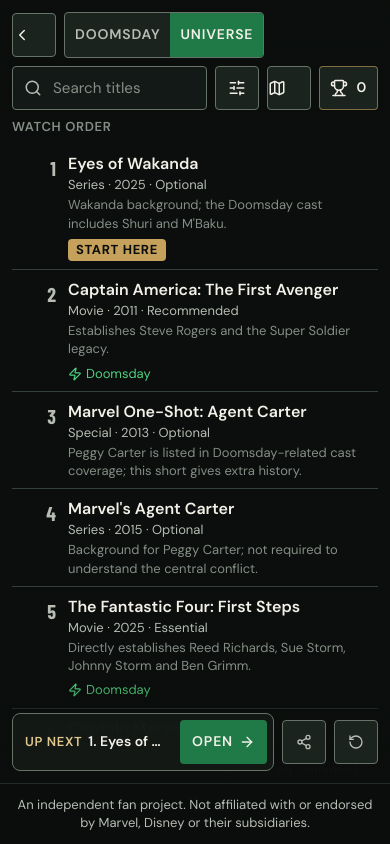
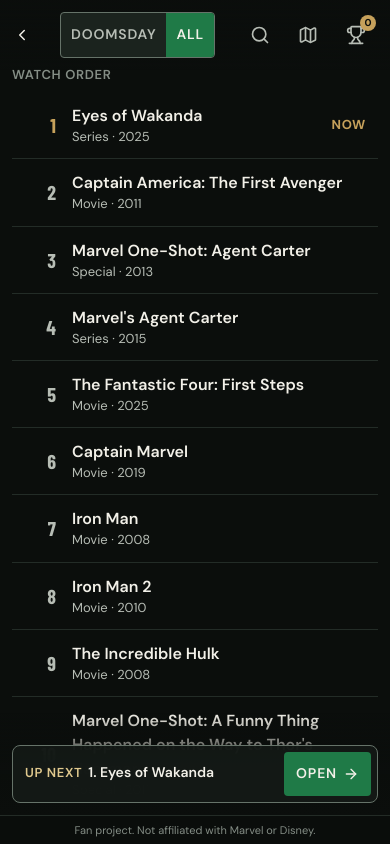
Before and after one commit to karthikskailas/Dooms-Day, a Nuxt app: page /universe in a window 390 px wide. Built offline with nearby package versions, Linux system fonts and the light colour scheme.

Commit message:
Phones: one-row icon toolbar, search on demand, one-line list rows, slimmer up-next bar and footer, no zoom buttons

```diff
--- a/app/components/journey/MapCanvas.vue
+++ b/app/components/journey/MapCanvas.vue
@@ -357,7 +357,7 @@ const controlClass =
 
     <!-- Controls stay clear of the toolbar and the preview. -->
     <div
-      class="absolute bottom-3 left-3 z-20 flex flex-col divide-y divide-line-strong overflow-hidden rounded-panel border border-line-strong"
+      class="absolute bottom-3 left-3 z-20 flex flex-col divide-y divide-line-strong overflow-hidden rounded-panel border border-line-strong max-md:hidden"
       role="group"
       aria-label="Map view controls"
       @pointerdown.stop
--- a/app/components/journey/RoadmapExplorer.vue
+++ b/app/components/journey/RoadmapExplorer.vue
@@ -39,6 +39,8 @@ const isWatched = (id: string) => progress.isWatched(id)
 
 const filters = ref<MapFilters>(defaultFilters())
 const filtersOpen = ref(false)
+// Phones keep search behind an icon; md and up always show it.
+const searchOpen = ref(false)
 const mode = ref<'map' | 'list'>('map')
 const selectedId = ref<string | null>(null)
 const canvas = ref<{ focusOn: (id: string) => void; diveIn: () => void } | null>(null)
@@ -122,8 +124,8 @@ async function showMap() {
 }
 
 const tabs = [
-  { to: '/journey/doomsday', label: 'Doomsday', short: 'Doomsday' },
-  { to: '/universe', label: 'Whole Universe', short: 'Universe' },
+  { to: '/journey/doomsday', label: 'Doomsday', short: 'Doomsday', phone: 'Doomsday' },
+  { to: '/universe', label: 'Whole Universe', short: 'Universe', phone: 'All' },
 ]
 
 const toolButton =
@@ -175,8 +177,8 @@ const toolButton =
     <div class="pointer-events-none absolute inset-x-0 top-0 z-20 flex flex-col gap-2 bg-linear-to-b from-void/90 to-transparent p-3">
       <div ref="bar" class="flex flex-wrap items-center gap-2 md:flex-nowrap md:gap-3">
         <!-- Left: where you are -->
-        <div class="order-1 flex items-center gap-2">
-          <NuxtLink to="/" :class="[toolButton, 'pointer-events-auto max-sm:min-w-11 max-sm:px-0']" aria-label="Back to home">
+        <div class="order-1 flex items-center gap-1 sm:gap-2">
+          <NuxtLink to="/" :class="[toolButton, 'pointer-events-auto max-md:min-w-11 max-md:border-transparent max-md:bg-transparent max-md:px-0']" aria-label="Back to home">
             <ChevronLeft :size="18" aria-hidden="true" />
             <span class="hidden sm:inline">Back</span>
           </NuxtLink>
@@ -189,9 +191,26 @@ const toolButton =
               exact-active-class=""
               class="inline-flex min-h-11 items-center px-2.5 text-control font-semibold uppercase tracking-[0.06em] text-ink-muted transition-colors duration-150 hover:text-ink aria-[current=page]:bg-doom-green aria-[current=page]:text-ink sm:px-3"
             >
-              <span class="xl:hidden">{{ tab.short }}</span><span class="hidden xl:inline">{{ tab.label }}</span>
+              <span class="sm:hidden">{{ tab.phone }}</span><span class="max-sm:hidden xl:hidden">{{ tab.short }}</span><span class="hidden xl:inline">{{ tab.label }}</span>
             </NuxtLink>
           </nav>
+        </div>
+
+        <!-- Phones: three quiet icons instead of a second row of boxes. Search opens its own row on demand. -->
+        <div class="pointer-events-auto order-3 ml-auto flex items-center gap-1 md:hidden">
+          <button type="button" class="inline-flex size-11 items-center justify-center rounded-control text-ink-muted transition-colors duration-150 hover:bg-surface-soft hover:text-ink" :class="searchOpen || active ? 'text-gold-soft' : ''" :aria-expanded="searchOpen" aria-label="Search and filter" @click="searchOpen = !searchOpen">
+            <Search :size="20" aria-hidden="true" />
+          </button>
+          <button v-if="mode === 'map'" type="button" class="inline-flex size-11 items-center justify-center rounded-control text-ink-muted transition-colors duration-150 hover:bg-surface-soft hover:text-ink" aria-label="List view" @click="mode = 'list'">
+            <List :size="20" aria-hidden="true" />
+          </button>
+          <button v-else type="button" class="inline-flex size-11 items-center justify-center rounded-control text-ink-muted transition-colors duration-150 hover:bg-surface-soft hover:text-ink" aria-label="Map view" @click="showMap">
+            <MapIcon :size="20" aria-hidden="true" />
+          </button>
+          <NuxtLink to="/achievements" class="inline-flex size-11 items-center justify-center rounded-control text-ink-muted transition-colors duration-150 hover:bg-surface-soft hover:text-ink relative text-gold-soft" :aria-label="`Achievement cards, ${watchedCount} unlocked`">
+            <Trophy :size="20" aria-hidden="true" />
+            <span class="absolute right-0.5 top-0.5 min-w-4 rounded-full bg-relic-gold px-1 text-center text-[0.625rem] font-bold leading-4 tabular-nums text-void">{{ watchedCount }}</span>
+          </NuxtLink>
         </div>
 
         <!-- Middle: progress (phones read it in the bar at the bottom) -->
@@ -205,7 +224,7 @@ const toolButton =
         <h1 class="sr-only">{{ title }}</h1>
 
         <!-- Right: find things, change the view, open your cards. One row on phones; separate items of the bar from md up. -->
-        <div class="order-5 flex basis-full items-center gap-2 md:contents">
+        <div class="order-5 flex basis-full items-center gap-2 md:contents" :class="searchOpen ? '' : 'max-md:hidden'">
         <div class="flex min-w-0 flex-1 items-center gap-2 md:order-3 md:flex-none">
           <label class="pointer-events-auto relative min-w-0 flex-1 md:w-44 md:flex-none xl:w-64">
             <span class="sr-only">Search titles</span>
@@ -231,7 +250,7 @@ const toolButton =
             <span class="hidden xl:inline">Filters</span>
           </button>
         </div>
-        <div class="flex items-center gap-2 md:order-4">
+        <div class="flex items-center gap-2 max-md:hidden md:order-4">
           <button v-if="mode === 'map'" type="button" :class="[toolButton, 'pointer-events-auto max-sm:min-w-11 max-sm:px-0']" aria-label="List view" @click="mode = 'list'">
             <List :size="18" aria-hidden="true" />
             <span class="hidden xl:inline">List</span>
--- a/app/components/journey/RouteStrip.vue
+++ b/app/components/journey/RouteStrip.vue
@@ -48,7 +48,7 @@ const small =
 <template>
   <div
     class="pointer-events-none absolute z-20 flex items-center justify-end gap-2"
-    :class="overMap ? 'bottom-3 left-16 right-3 md:left-20' : 'inset-x-0 bottom-0 bg-linear-to-t from-void via-void/90 to-transparent px-3 pb-3 pt-8'"
+    :class="overMap ? 'bottom-3 left-3 right-3 md:left-20' : 'inset-x-0 bottom-0 bg-linear-to-t from-void via-void/90 to-transparent px-3 pb-3 pt-8'"
   >
     <div class="pointer-events-auto flex min-w-0 flex-1 items-center gap-3 rounded-panel border border-line-strong bg-surface/95 py-1.5 pl-3 pr-1.5 md:max-w-xl">
       <div class="min-w-0 flex-1">
@@ -67,7 +67,7 @@ const small =
         <ArrowRight :size="16" aria-hidden="true" />
       </button>
     </div>
-    <div class="pointer-events-auto flex items-center gap-2">
+    <div class="pointer-events-auto flex items-center gap-2 max-sm:hidden">
       <button type="button" :class="small" @click="share">
         <Share2 :size="16" aria-hidden="true" />
         <span class="hidden sm:inline">Share</span>
--- a/app/components/journey/TitleList.vue
+++ b/app/components/journey/TitleList.vue
@@ -18,7 +18,7 @@ const main = computed(() => props.nodes.filter((n) => n.kind === 'main'))
 const supplemental = computed(() => props.nodes.filter((n) => n.kind === 'supplemental'))
 
 const row =
-  'flex min-h-14 w-full items-start gap-3 border-b border-line px-3 py-2 text-left transition-colors duration-150 hover:bg-surface-soft'
+  'flex min-h-16 w-full items-center gap-4 border-b border-line/60 px-3 py-3 text-left transition-colors duration-150 hover:bg-surface-soft md:min-h-14 md:items-start md:gap-3 md:py-2'
 </script>
 
 <template>
@@ -28,17 +28,20 @@ const row =
       <ol>
         <li v-for="n in main" :key="n.id">
           <button type="button" :aria-pressed="n.id === selectedId" :class="[row, n.id === selectedId ? 'bg-surface-soft' : '']" @click="$emit('select', n.id)">
-            <span class="w-8 shrink-0 self-start pt-0.5 text-right font-display text-xl font-bold text-ink-muted">{{ n.kind === 'main' ? n.order : '' }}</span>
+            <span class="w-8 shrink-0 text-right font-display text-xl font-bold md:self-start md:pt-0.5" :class="n.id === currentId ? 'text-relic-gold' : 'text-ink-muted'">{{ n.kind === 'main' ? n.order : '' }}</span>
             <span class="min-w-0 flex-1">
               <span class="block font-semibold">{{ n.item.title }}</span>
-              <span class="block text-meta capitalize text-ink-muted">{{ n.item.type }} · {{ n.item.release_year }} · {{ n.item.priority }}</span>
-              <span class="mt-0.5 line-clamp-2 text-meta normal-case text-ink-subtle">{{ n.item.doomsday_connection }}</span>
-              <span class="mt-1.5 flex flex-wrap items-center gap-x-3 gap-y-1 empty:hidden">
+              <span class="block text-meta capitalize text-ink-muted">{{ n.item.type }} · {{ n.item.release_year }}<span class="max-md:hidden"> · {{ n.item.priority }}</span></span>
+              <span class="mt-0.5 line-clamp-2 max-md:hidden text-meta normal-case text-ink-subtle">{{ n.item.doomsday_connection }}</span>
+              <span class="mt-1.5 flex flex-wrap items-center gap-x-3 gap-y-1 empty:hidden max-md:hidden">
                 <span v-if="n.id === currentId" class="rounded-control bg-relic-gold px-2 py-0.5 text-meta font-bold uppercase tracking-wider text-void">{{ markerText }}</span>
                 <span v-if="n.kind === 'main' && n.item.is_doomsday_relevant" class="inline-flex items-center gap-1 text-meta text-doom-green-bright"><Zap :size="14" aria-hidden="true" />Doomsday</span>
                 <span v-if="isWatched(n.id)" class="inline-flex items-center gap-1 text-meta text-success"><Check :size="14" aria-hidden="true" />Completed</span>
               </span>
             </span>
+            <!-- Phones: one quiet mark on the right instead of the chips. -->
+            <span v-if="isWatched(n.id)" class="text-success md:hidden" aria-label="Completed"><Check :size="20" /></span>
+            <span v-else-if="n.id === currentId" class="text-meta font-bold uppercase tracking-wider text-relic-gold md:hidden">Now</span>
           </button>
         </li>
       </ol>
--- a/app/components/layout/SiteFooter.vue
+++ b/app/components/layout/SiteFooter.vue
@@ -1,8 +1,9 @@
 <template>
-  <footer class="relative z-10 border-t border-line/60 bg-void/70 py-3">
+  <footer class="relative z-10 border-t border-line/60 bg-void/70 py-1.5 md:py-3">
     <LayoutPageContainer>
-      <p class="text-center text-meta text-ink-muted">
-        An independent fan project. Not affiliated with or endorsed by Marvel, Disney or their subsidiaries.
+      <p class="text-center text-[0.6875rem] text-ink-subtle md:text-meta md:text-ink-muted">
+        <span class="md:hidden">Fan project. Not affiliated with Marvel or Disney.</span>
+        <span class="max-md:hidden">An independent fan project. Not affiliated with or endorsed by Marvel, Disney or their subsidiaries.</span>
       </p>
     </LayoutPageContainer>
   </footer>
```
